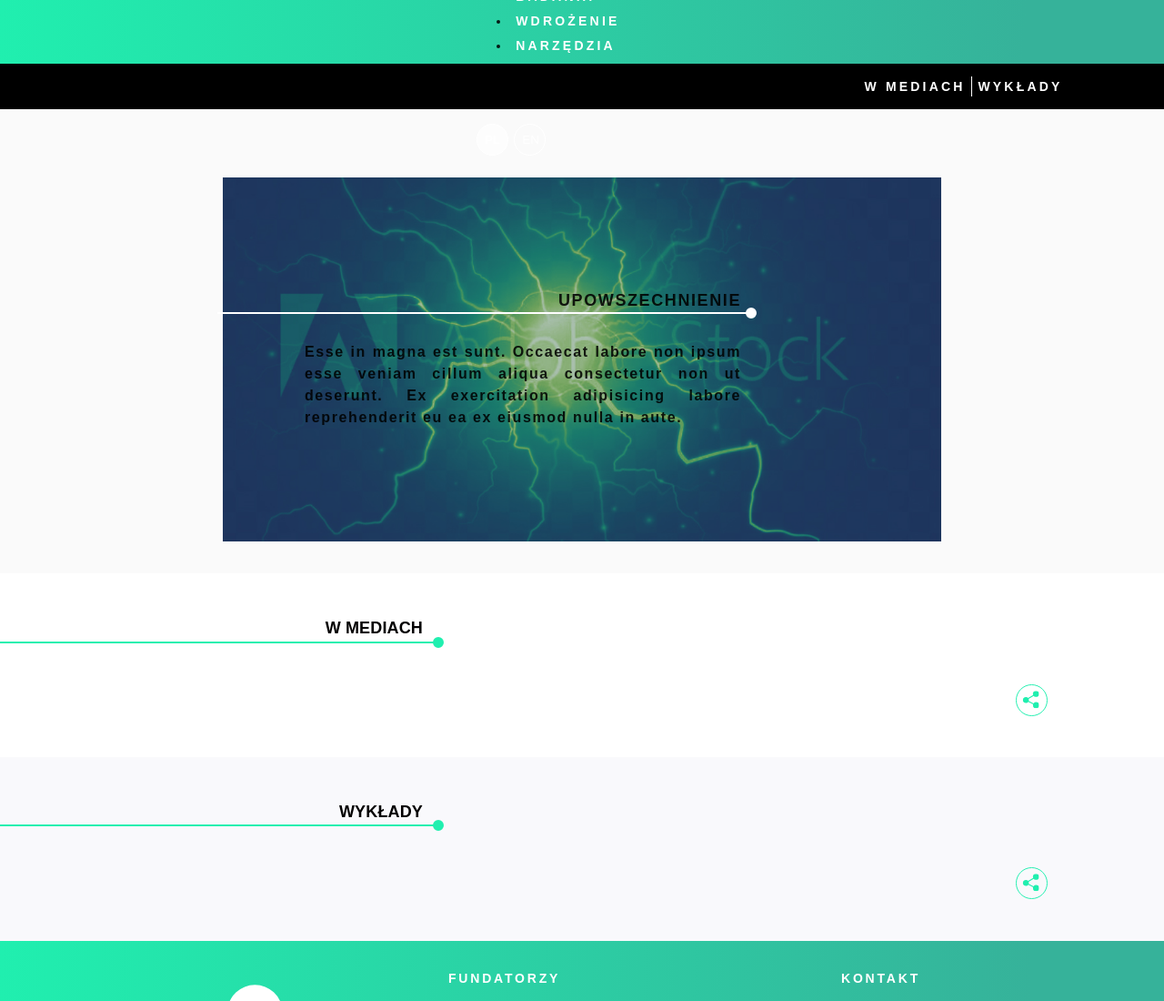
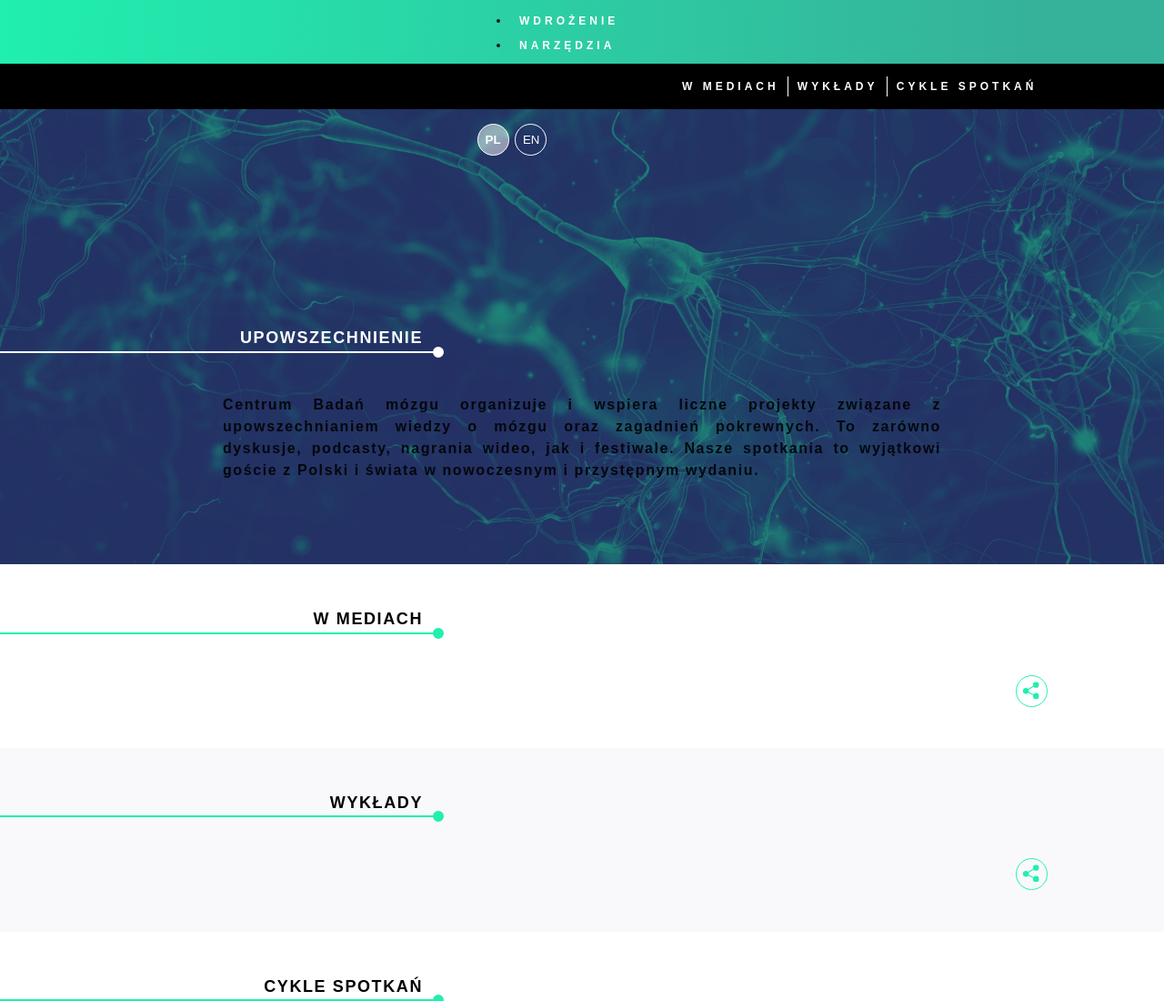
Before and after one commit to rysz-eriksson/science_webapp, a Gatsby site: page /dissemination in a window 1280 px wide. Shown: the top 1100 px of the page at 91% size. Built offline with nearby package versions, Linux system fonts and the light colour scheme; Gatsby itself is replaced by a stand-in of ours.

Commit message:
add baner, style fixes fo slider, add sections

```diff
--- a/src/components/carousel/carousel.module.scss
+++ b/src/components/carousel/carousel.module.scss
@@ -45,6 +45,7 @@ $font-color: #FFFFFF;
         align-items: center;
         text-align: end;
         overflow: hidden;
+        position: relative;
         article {
             width: 80%;
             margin: 0 auto 20% auto;
@@ -77,6 +78,7 @@ $font-color: #FFFFFF;
                 font-family: 'Nunito', sans-serif;
                 font-weight: 700;
                 font-size: 18px;
+                margin-left: 15%;
                 letter-spacing: .1rem;
                 text-align: justify;
                 line-height: 24px;
@@ -86,8 +88,13 @@ $font-color: #FFFFFF;
 }
 
 .buttons {
+    position: absolute;
     display: flex;
     justify-content: space-between;
+    bottom: 10%;
+    left: 27%;
+    width: 55%;
+    margin: 0 auto;
     button {
         padding: 0;
         border: none;
--- a/src/components/header/header.module.scss
+++ b/src/components/header/header.module.scss
@@ -50,11 +50,11 @@ $font-color: #FFFFFF;
         color: $font-color;
         font-family: 'HKGrotesk-Black', sans-serif;
         font-weight: 700;
-        font-size: 14px;
-        letter-spacing: 0.2rem;
+        font-size: 12px;
+        letter-spacing: 0.25rem;
         line-height: 27px;
         text-transform: uppercase;
-        padding: 0 .4rem;
+        padding: 0 .6rem;
     }
     .active {
         color: black;
--- a/src/components/section/section.module.scss
+++ b/src/components/section/section.module.scss
@@ -29,6 +29,7 @@ $font-color: #FFFFFF;
         font-family: 'HKGrotest-Black', sans-serif;
         margin: 3rem 0;
         text-align: right;
+        letter-spacing: 0.1rem;
         width: 300px;
         font-size: 18px;
         position: relative;
--- a/src/components/section_title/section_title.js
+++ b/src/components/section_title/section_title.js
@@ -1,24 +1,18 @@
 import React from 'react';
-
-import Overlay from '../overlay/overlay';
-
 import secTitleStyles from './section_title.module.scss';
 
 
 const SectionTitle = ({info}) => {
     return (
-        <section
-            className={secTitleStyles.title}
-            style={{ background: `url(${info.image}) center / cover no-repeat` }}
-        >
-            <Overlay>
-                <div className={secTitleStyles.article}>
-                    <article>
-                        <h2>{info.title.pl}</h2>
-                        <p>{info.description}</p>
-                    </article>
-                </div>
-            </Overlay>
+        <section className={secTitleStyles.title}>
+            <div className={secTitleStyles.titleContainer}>
+                <h2>
+                    {info.title.pl}
+                </h2>
+            </div>
+            <article>
+                <p>{info.descLong.pl}</p>
+            </article>
         </section>
     )
 }
--- a/src/components/section_title/section_title.module.scss
+++ b/src/components/section_title/section_title.module.scss
@@ -16,47 +16,53 @@ $bg-color: #20EFAF;
 $font-color: #FFFFFF;
 
 .title {
-    width: 790px;
-    height: 400px;
-    margin: 195px auto 35px auto;
+    background: url('../../images/baner.png') center / cover no-repeat;
+    width: 100%;
+    height: 500px;
+    display: flex;
+    flex-direction: column;
+    align-items: center;
+    justify-content: flex-end;
+    }
 
-}
-    .article {
-        width: 100%;
-        height: 100%;
-        display: flex;
-        justify-content: center;
-        align-items: center;
-        article {
-            margin-left: 90px;
-            margin-right: 220px;
+.titleContainer {
+    width: 950px;
     h2 {
+        color: $font-color;
         text-transform: uppercase;
         font-family: 'HKGrotest-Black', sans-serif;
+        margin-bottom: 2rem;
+        letter-spacing: 0.1rem;
+        text-align: right;
+        width: 300px;
         font-size: 18px;
-                letter-spacing: .1rem;
         position: relative;
-                text-align: right;
-                margin-bottom: 2rem;
         &::before {
             content: "";
             position: absolute;
             background-color: $font-color;
             height: 2px;
-                    width: calc(120% + 15px);
-                    bottom: -2px;
+            width: calc(300% + 15px);
+            bottom: -3px;
             right: -15px;
         }
         &::after {
             content: "";
             position: absolute;
             background-color: $font-color;
-                    bottom: -7px;
-                    right: -17px;
+            bottom: -8px;
+            right: -23px;
             border: 6px solid $font-color;
             border-radius: 50%;
         }
     }
+}
+
+article {
+    width: 790px;
+    height: fit-content;
+    margin-bottom: 75px;
+    position: relative;
     p {
         font-family: 'Nunito', sans-serif;
         font-weight: 700;
@@ -66,4 +72,3 @@ $font-color: #FFFFFF;
         line-height: 24px;
     }
 }
-    }
--- a/src/components/sub_menu/sub_menu.module.scss
+++ b/src/components/sub_menu/sub_menu.module.scss
@@ -1,6 +1,6 @@
 @font-face {
-    font-family: 'HKGrotest';
-    src: url('../../fonts/HKGrotesk-Regular.otf') format('otf');
+    font-family: 'HKGrotest-Black';
+    src: url('../../fonts/HKGrotesk-Black.otf') format('otf');
     font-style: normal;
     font-weight: 400;
 }
@@ -19,17 +19,17 @@ $font-color: #FFFFFF;
     background-color: black;
     a {
         text-decoration: none;
-        font-family: 'HKGrotest', sans-serif;
-        font-size: 14px;
+        font-family: 'HKGrotest-Black', sans-serif;
+        font-size: 12px;
         font-weight: 700;
         line-height: 22px;
         text-transform: uppercase;
         color: $font-color;
-        letter-spacing: 0.2rem;
-        padding: 0 .4rem;
+        letter-spacing: 0.25rem;
+        padding: 0 .6rem;
     }
     nav {
-        width: 1070px;
+        width: 1020px;
         margin: 0 auto;
         ul {
             display: flex;
--- a/src/data/carousel_info.js
+++ b/src/data/carousel_info.js
@@ -14,7 +14,14 @@ export const carouselInfo = [
             pl: 'o centrum',
             en: 'about',
         },
-        description: 'Esse in magna est sunt. Occaecat labore non ipsum esse veniam cillum aliqua consectetur non ut deserunt. Ex exercitation adipisicing labore reprehenderit eu ea ex eiusmod nulla in aute.'
+        descShort: {
+            pl: 'Centrum Badań Mózgu (CBM) ma na celu połączenie potencjałów badawczych jednostek uniwersyteckich oraz szpitala uniwersyteckiego. Unikatowa na skalę kraju synergia naukowa pozwala na prowadzenie interdyscyplinarnych badań podstawowych i klinicznych z zakresu neuronauki poznawczej oraz ich zastosowanie w diagnozie i praktyce medycznej.',
+            en: '',
+        },
+        descLong: {
+            pl: 'CBM jest międzywydziałową jednostką organizacyjną trzech Wydziałów UJ: Lekarskiego CM, Filozoficznego oraz Zarządzania i Komunikacji Społecznej. Dzięki integracji jednostek badawczych UJ-CM i UJ likwidujemy barierę między nauką a praktyką medyczną. Zespoły Badawcze, na co dzień koncentrujące się na poszczególnych aspektach funkcjonowania układu nerwowego człowieka, współpracują w celu interdyscyplinarnego rozwoju neuronauki poznawczej.',
+            en: '',
+        } ,
     },
     {
         key: uuidv4(),
@@ -23,7 +30,14 @@ export const carouselInfo = [
             pl: 'badania',
             en: 'research',
         },
-        description: 'Esse in magna est sunt. Occaecat labore non ipsum esse veniam cillum aliqua consectetur non ut deserunt. Ex exercitation adipisicing labore reprehenderit eu ea ex eiusmod nulla in aute.'
+        descShort: {
+            pl: 'W skład CBM wchodzą przedstawiciele różnych dyscyplin badawczych, takich jak neurologia, psychiatria, geriatria, psychologia, kognitywistyka, informatyka, inżynieria biomedyczna, filozofia. W naszych badaniach dążymy do połączenia metod badawczych i kompetencji zespołów z różnych dziedzin nauki w ramach badań podstawowych i klinicznych.',
+            en: '',
+        },
+        descLong: {
+            pl: 'W CBM prowadzone są badania podstawowe i kliniczne dotyczące neuronauki poznawczej. Nasze badania prowadzimy w ramach założeń ruchu otwartej nauki i udostępniania środowisku naukowemu gromadzonych w toku działalności naukowej danych oraz wypracowanych metod. Współpracujemy z licznymi międzynarodowymi jednostkami badawczymi o podobnym profilu działalności.',
+            en: '',
+        },
     },
     {
         key: uuidv4(),
@@ -32,7 +46,14 @@ export const carouselInfo = [
             pl: 'wdrożenie',
             en: 'transfer',
         },
-        description: 'Esse in magna est sunt. Occaecat labore non ipsum esse veniam cillum aliqua consectetur non ut deserunt. Ex exercitation adipisicing labore reprehenderit eu ea ex eiusmod nulla in aute.'
+        descShort: {
+            pl: 'Oprócz badań podstawowych jeden z celów centrum stanowi prowadzenie badań klinicznych. Określamy skuteczność oraz bezpieczeństwo stosowania produktów leczniczych, wyrobów medycznych i innych technik medycznych. Badania te prowadzimy według ściśle określonych zasad, których celem jest zapewnienie maksymalnego bezpieczeństwa i poszanowania praw pacjenta.',
+            en: '',
+        },
+        descLong: {
+            pl: 'Katedra Neurologii UJ-CM obejmuje opieką zdefiniowane grupy pacjentów, umożliwiając ich udział w badaniach klinicznych prowadzonych przez naukowców współpracujących w centrum (m.in. pacjenci po udarze, pacjenci chorujący na stwardnienie rozsiane, dystonie ogniskowe, chorobę Parkinsona, polineuropatie, choroby neurozwyrodnieniowe). KN UJ-CM specjalizuje się również w chorobach rzadkich. Jako jedyna klinika w Polsce jest członkiem Europejskiej Sieci Rzadkich Chorób Neurologicznych. W celu polepszenia metod diagnozy i terapii tych pacjentów łączymy potencjał kliniczny z potencjałem badań eksperymentalnych.',
+            en: '',
+        } ,
     },
     {
         key: uuidv4(),
@@ -41,7 +62,14 @@ export const carouselInfo = [
             pl: 'narzędzia',
             en: 'equipment',
         },
-        description: 'Esse in magna est sunt. Occaecat labore non ipsum esse veniam cillum aliqua consectetur non ut deserunt. Ex exercitation adipisicing labore reprehenderit eu ea ex eiusmod nulla in aute.'
+        descShort: {
+            pl: 'Centrum pozwala na prowadzenie badań integrujących różne metodologie badawcze, w tym również integrowanie różnorakich technik pomiaru aktywności nerwowej w celu prowadzenia bardziej zaawansowanych badań. Optymalizujemy wykorzystanie urządzeń do badań aktywności mózgu człowieka znajdujących się w posiadaniu jednostek UJ. ',
+            en: '',
+        },
+        descLong: {
+            pl: 'Podstawowym celem CBM jest rozwój badań mózgu i układu nerwowego z wykorzystaniem zróżnicowanej metodologii badawczej. W ramach Centrum wykorzystywanych jest wiele nowoczesnych metod badawczych takich jak strukturalny i funkcjonalny rezonans magnetyczny, spektroskopia, elektroencefalografia, elektromiografia, elektrokardiografia pozwalające na pomiar aktywności nerwowej. Ponadto, wpływamy na mózg za pomocą nieinwazyjnych technik jego stymulacji, takich jak przezczaszkowa stymulacja magnetyczna i stymulacja prądem elektrycznym.',
+            en: '',
+        } ,
     },
     {
         key: uuidv4(),
@@ -50,7 +78,14 @@ export const carouselInfo = [
             pl: 'kształcenie',
             en: 'training',
         },
-        description: 'Esse in magna est sunt. Occaecat labore non ipsum esse veniam cillum aliqua consectetur non ut deserunt. Ex exercitation adipisicing labore reprehenderit eu ea ex eiusmod nulla in aute.'
+        descShort: {
+            pl: 'Cognes to specjalny międzynarodowy program doktorski prowadzony przez instytucję założycielską CBM - Instytut Psychologii UJ.',
+            en: '',
+        },
+        descLong: {
+            pl: 'Oferujemy  komfortowe warunki pracy i dostęp do najnowocześniejszego sprzętu, w tym jedenastu laboratoriów wyposażonych w TMS, EEG, Finometer MIDI 2 oraz zaawansowane gogle VR. Program doktorski Cognes nauczania oparty został na dwóch dwóch filarach: interdyscyplinarności i internacjonalizacji. Jego celem jest przygotowanie doktorantów do prowadzenia samodzielnych badań z zakresu nauk społecznych i kognitywnych oraz neuronauki na przecięciu różnych dyscyplin.',
+            en: '',
+        } ,
     },
     {
         key: uuidv4(),
@@ -59,6 +94,13 @@ export const carouselInfo = [
             pl: 'upowszechnienie',
             en: 'dissemination',
         },
-        description: 'Esse in magna est sunt. Occaecat labore non ipsum esse veniam cillum aliqua consectetur non ut deserunt. Ex exercitation adipisicing labore reprehenderit eu ea ex eiusmod nulla in aute.'
+        descShort: {
+            pl: 'Czy jest neuronauka? Czy zajmują się neurobadacze i neurobadaczki? Jakie są jej najnowsze odkrycia? W jaki sposób badania te przekładają się na codzienne życie?',
+            en: '',
+        },
+        descLong: {
+            pl: 'Centrum Badań mózgu organizuje i wspiera liczne projekty związane z upowszechnianiem wiedzy o mózgu oraz zagadnień pokrewnych. To zarówno dyskusje, podcasty, nagrania wideo, jak i festiwale. Nasze spotkania to wyjątkowi goście z Polski i świata w nowoczesnym i przystępnym wydaniu. ',
+            en: '',
+        } ,
     },
 ]
--- a/src/data/sections_info.js
+++ b/src/data/sections_info.js
@@ -14,7 +14,7 @@ export const sectionsInfo = {
         },
         {
             pl: 'zespoły badawcze',
-            en: 'research groups',
+            en: 'research teams',
             key: uuidv4(),
         },
         {
@@ -43,7 +43,7 @@ export const sectionsInfo = {
     transfer: [
         {
             pl: 'projekty aplikacyjne',
-            en: 'application projects',
+            en: 'applied research',
             key: uuidv4(),
         },
         {
@@ -55,24 +55,34 @@ export const sectionsInfo = {
     equipment: [
         {
             pl: 'rezonans magnetyczny',
-            en: 'MRI',
+            en: 'Neuroimaging',
             key: uuidv4(),
         },
         {
-            pl: 'spektroskopia',
-            en: 'spectroscopy',
+            pl: 'stymulacja mózgu',
+            en: 'brain stimulation',
+            key: uuidv4(),
+        },
+        {
+            pl: 'stymulacja sensoryczna',
+            en: 'sensory stimulation',
             key: uuidv4(),
         },
     ],
     training: [
         {
-            pl: 'cognes',
-            en: 'cognes',
+            pl: 'studia doktoranckie',
+            en: 'PhD studies',
             key: uuidv4(),
         },
         {
             pl: 'staże badawcze',
-            en: 'science internships',
+            en: 'internships',
+            key: uuidv4(),
+        },
+        {
+            pl: 'External funding',
+            en: 'External funding',
             key: uuidv4(),
         },
     ],
@@ -84,7 +94,12 @@ export const sectionsInfo = {
         },
         {
             pl: 'wykłady',
-            en: 'lectures',
+            en: 'talks',
+            key: uuidv4(),
+        },
+        {
+            pl: 'cykle spotkań',
+            en: 'series of meetings',
             key: uuidv4(),
         },
     ],
--- a/src/pages/dissemination.js
+++ b/src/pages/dissemination.js
@@ -9,7 +9,7 @@ import {carouselInfo} from '../data/carousel_info';
 
 const Dissemination = () => {
   const { dissemination } = sectionsInfo;
-  const [media, lectures] = dissemination;
+  const [media, talks, meetings] = dissemination;
   const secTitleInfo = carouselInfo[5]
 
   return (
@@ -18,7 +18,10 @@ const Dissemination = () => {
         <Section title={media}>
 
         </Section>
-        <Section title={lectures}>
+        <Section title={talks}>
+
+        </Section>
+        <Section title={meetings}>
 
         </Section>
     </Layout>
```
Also changed, not shown: src/components/carousel/carousel.js (+8 -16 lines), src/pages/equipment.js (+6 -3 lines), src/pages/training.js (+5 -2 lines), src/images/baner.png (added). Lines whose indentation alone changed are shown as unchanged.
